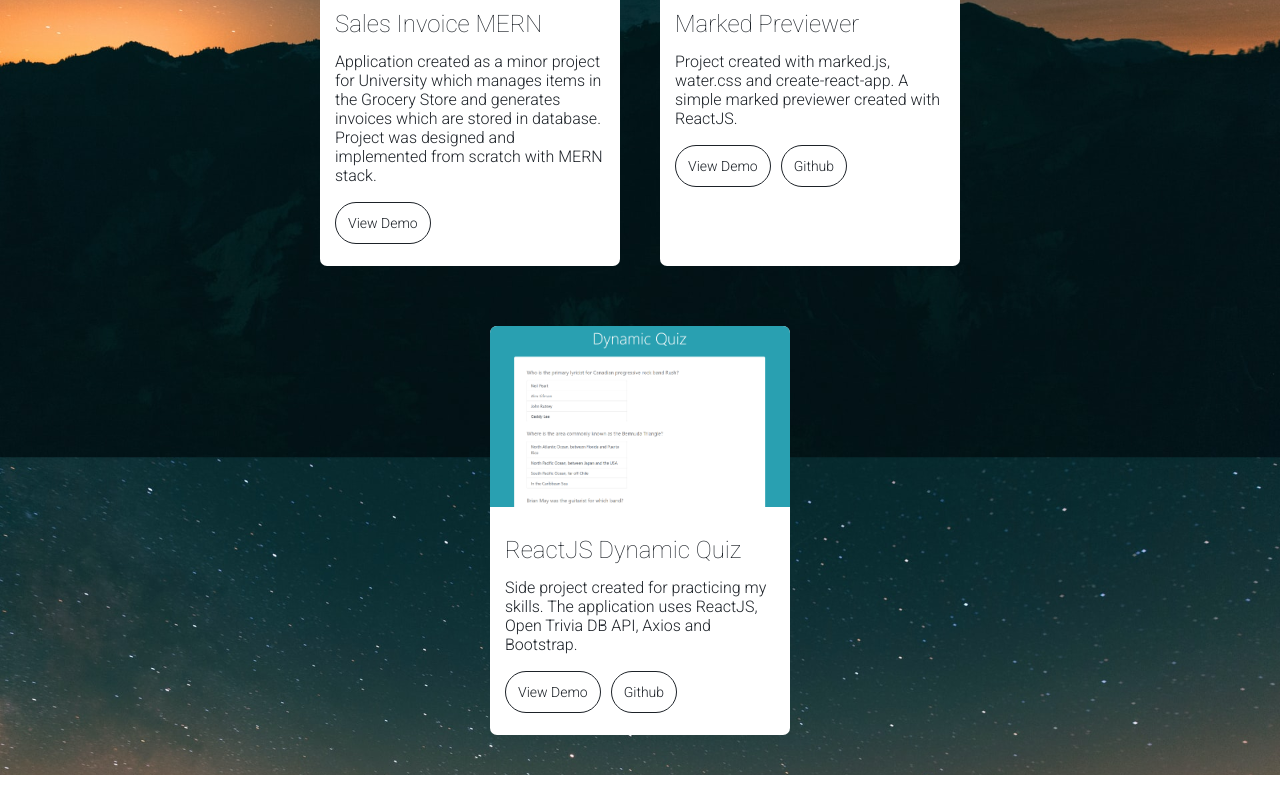
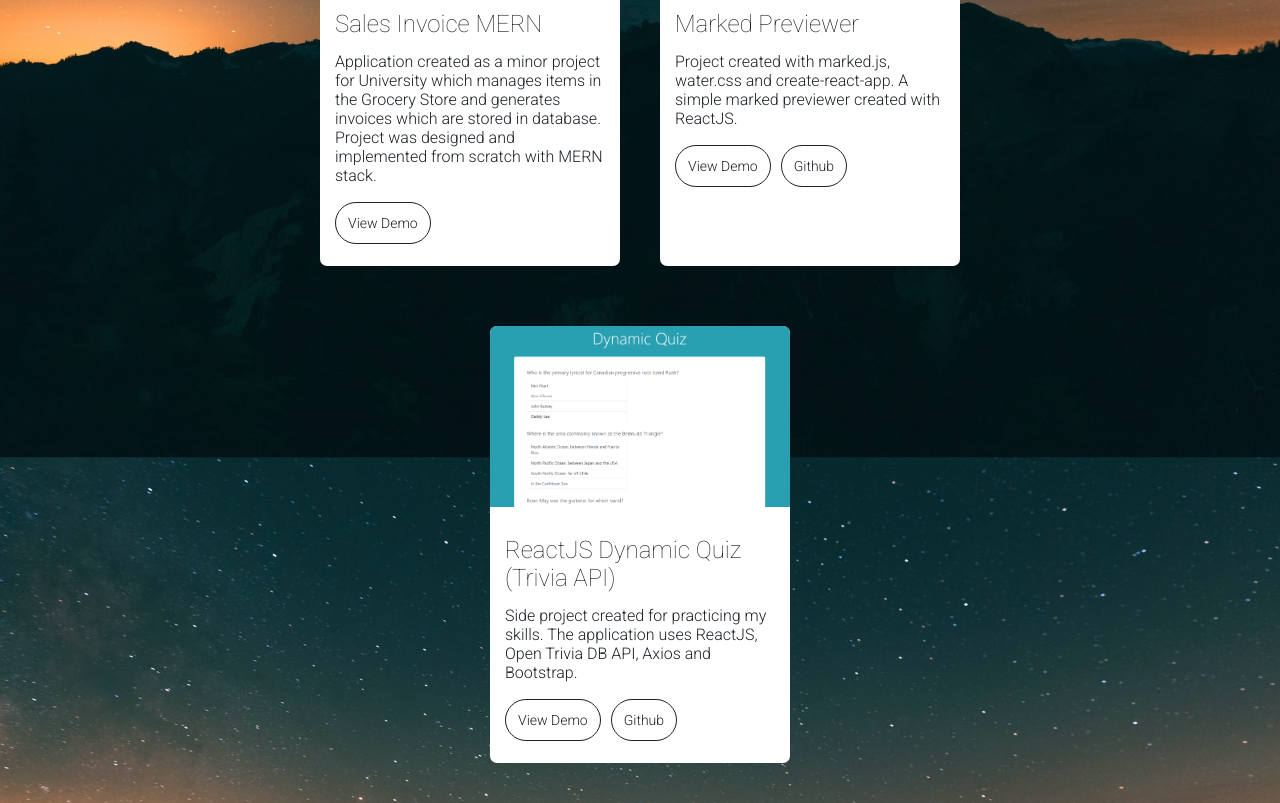
Before and after one commit to shiwanshudev/portfolio, a React (Create React App) app: page /works in a window 1280 px wide. Shown: the part 396-1199 px from the top of the page. Before the commit the page ends 1171 px from the top, so only its background shows below. Built offline with nearby package versions, Linux system fonts and the light colour scheme.

Commit message:
updated projects

```diff
--- a/src/components/Works.js
+++ b/src/components/Works.js
@@ -24,7 +24,7 @@ const projectsArr = [
     github: 'https://github.com/shiwanshudev/marked_previewer'
   },
   {
-    title: "ReactJS Dynamic Quiz",
+    title: "ReactJS Dynamic Quiz (Trivia API)",
     img: Img3,
     desc:
       "Side project created for practicing my skills. The application uses ReactJS, Open Trivia DB API, Axios and Bootstrap.",
```
